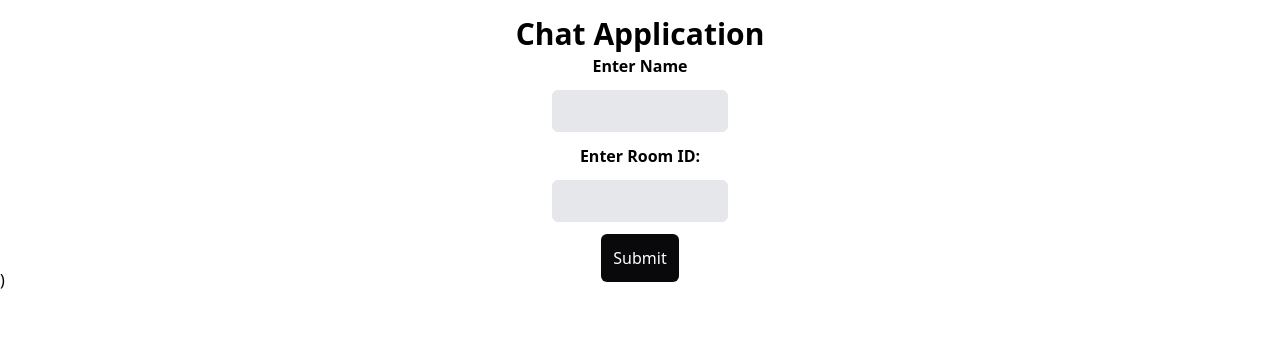
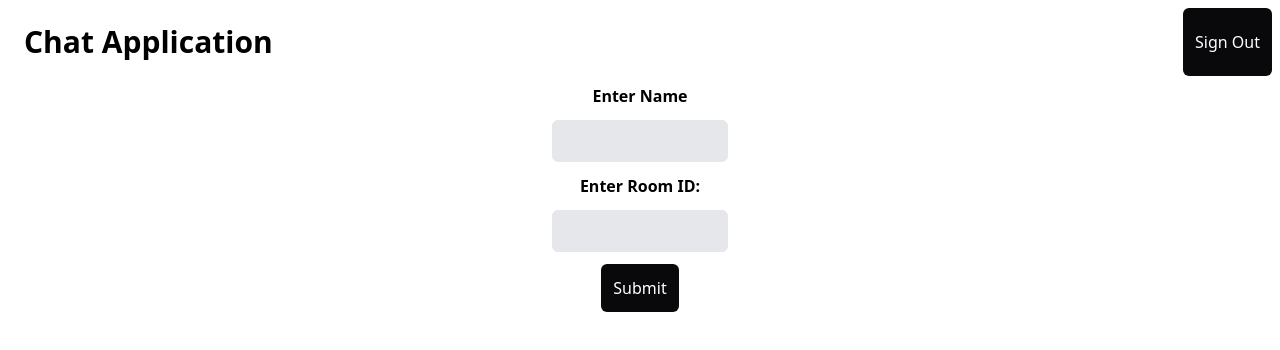
Before and after one commit to taimoor115/chat-app-firebase, a React (Vite) app: page /home in a window 1280 px wide. Shown: the top 350 px of the page. Built offline with nearby package versions, Linux system fonts and the light colour scheme.

Commit message:
SIgnOut functionality

```diff
--- a/src/components/Chat.jsx
+++ b/src/components/Chat.jsx
@@ -8,13 +8,15 @@ import {
   serverTimestamp,
   where,
 } from "firebase/firestore";
-import { db } from "../firebase";
-import { auth } from "../firebase";
+import { auth, db } from "../firebase";
+import { signOut } from "firebase/auth";
+import { useNavigate } from "react-router-dom";
 
 const Chat = ({ room, name }) => {
   const [message, setMessage] = useState("");
   const [messages, setMessages] = useState([]);
   const messageRef = collection(db, "message");
+  const navigate = useNavigate("/");
 
   useEffect(() => {
     const queryMessage = query(
@@ -45,12 +47,25 @@ const Chat = ({ room, name }) => {
     setMessage("");
   };
 
+  const loggedOut = () => {
+    signOut(auth).then(() => {
+      navigate("/");
+      console.log("logged out");
+    });
+  };
   return (
     <div className="mt-2 h-[600px] m-auto w-[700px] flex flex-col rounded-lg items-center border-2 border-black">
-      <p className="text-center w-full p-4 font-bold text-4xl text-white bg-black">
-        Welcome to {room}
-      </p>
-
+      <div className="flex w-full justify-around bg-black">
+        <p className="text-center p-4 font-bold text-4xl text-white">
+          Welcome to {room}
+        </p>
+        <button
+          className="bg-black p-2 rounded-md m-2  font-bold text-white"
+          onClick={loggedOut}
+        >
+          Logged Out
+        </button>
+      </div>
       <div className="h-[530px] w-full p-2 overflow-y-scroll overflow-x-hidden">
         {messages.map((message) => (
           <div>
@@ -69,7 +84,7 @@ const Chat = ({ room, name }) => {
           value={message}
           onChange={(e) => setMessage(e.target.value)}
         />
-        <button className="bg-zinc-950 p-2 rounded-md w-24 m-2 hover:bg-black text-white">
+        <button className="bg-zinc-950 p-2 rounded-md w-24 m-2 hover:bg-black font-bold text-white">
           Send
         </button>
       </form>
--- a/src/components/Home.jsx
+++ b/src/components/Home.jsx
@@ -1,13 +1,23 @@
 import React from "react";
 import { useRef, useState } from "react";
 import Chat from "./Chat";
+import { useNavigate } from "react-router-dom";
+import { auth } from "../firebase";
+import { signOut } from "firebase/auth";
 
 const Home = () => {
   const [room, setRoom] = useState("");
   const [name, setName] = useState("");
   const ref = useRef(null);
+  const navigate = useNavigate();
   const nameRef = useRef(null);
 
+  const loggedOut = () => {
+    signOut(auth).then(() => {
+      navigate("/");
+      console.log("logged out");
+    });
+  };
   console.log(name);
   return (
     <>
@@ -17,16 +27,24 @@ const Home = () => {
         </div>
       ) : (
         <>
-          <h1 className="font-bold text-3xl p-4 text-center">
-            Chat Application
-          </h1>
+          <div className="flex p-2 justify-between">
+            <h1 className="font-bold text-3xl p-4 text-center">
+              Chat Application
+            </h1>
+            <button
+              onClick={loggedOut}
+              className="bg-zinc-950 p-3 rounded-md hover:bg-black text-white"
+            >
+              Sign Out
+            </button>
+          </div>
           <form
             onSubmit={(e) => {
               e.preventDefault();
               setRoom(ref.current.value);
               setName(nameRef.current.value);
             }}
-            className="flex flex-col  w-full h-[200px] gap-3 items-center justify-center"
+            className="flex flex-col  w-full gap-3 items-center justify-center"
           >
             <label htmlFor="name" className="font-bold">
               Enter Name
@@ -53,7 +71,6 @@ const Home = () => {
               Submit
             </button>
           </form>
-          )
         </>
       )}
     </>
--- a/src/components/Login.jsx
+++ b/src/components/Login.jsx
@@ -1,22 +1,16 @@
 import Input from "./Input";
-import app from "../firebase";
 import { Link, useNavigate } from "react-router-dom";
 import {
-  getAuth,
   signInWithPopup,
   GoogleAuthProvider,
   signInWithEmailAndPassword,
 } from "firebase/auth";
-import { notify } from "./Notify";
 import { useState } from "react";
+import { auth } from "../firebase";
 
-import Cookies from "universal-cookie";
-
-const auth = getAuth(app);
 const provider = new GoogleAuthProvider(auth);
 
 const Login = () => {
-  const [user, setUser] = useState(null);
   const [email, setEmail] = useState("");
   const [password, setPassword] = useState("");
 
@@ -24,8 +18,9 @@ const Login = () => {
 
   const signInWithGoogle = async () => {
     const result = await signInWithPopup(auth, provider);
-    console.log(result);
-    navigate("/home");
+    if (result.user) {
+      navigate("/home");
+    }
   };
 
   const login = async (e) => {
--- a/src/components/Signup.jsx
+++ b/src/components/Signup.jsx
@@ -4,11 +4,10 @@ import app from "../firebase";
 import { createUserWithEmailAndPassword, getAuth } from "firebase/auth";
 import { useState } from "react";
 import Notify, { notify } from "./Notify";
-import { Link, useNavigate } from "react-router-dom";
+import { useNavigate } from "react-router-dom";
 
 const auth = getAuth(app);
 const Signup = () => {
-  const [name, setName] = useState("");
   const [email, setEmail] = useState("");
   const [password, setPassword] = useState("");
   const navigate = useNavigate();
```
